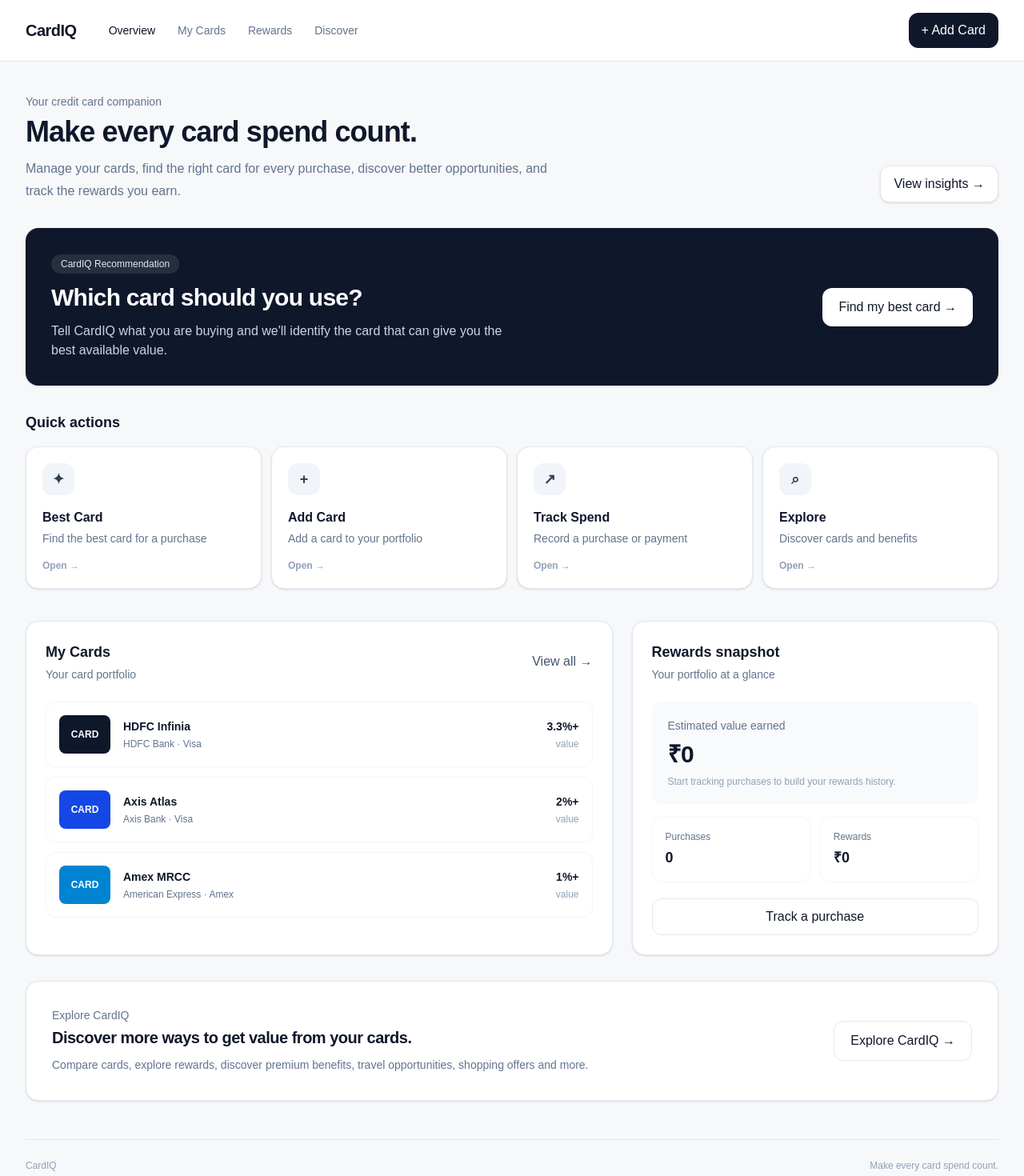
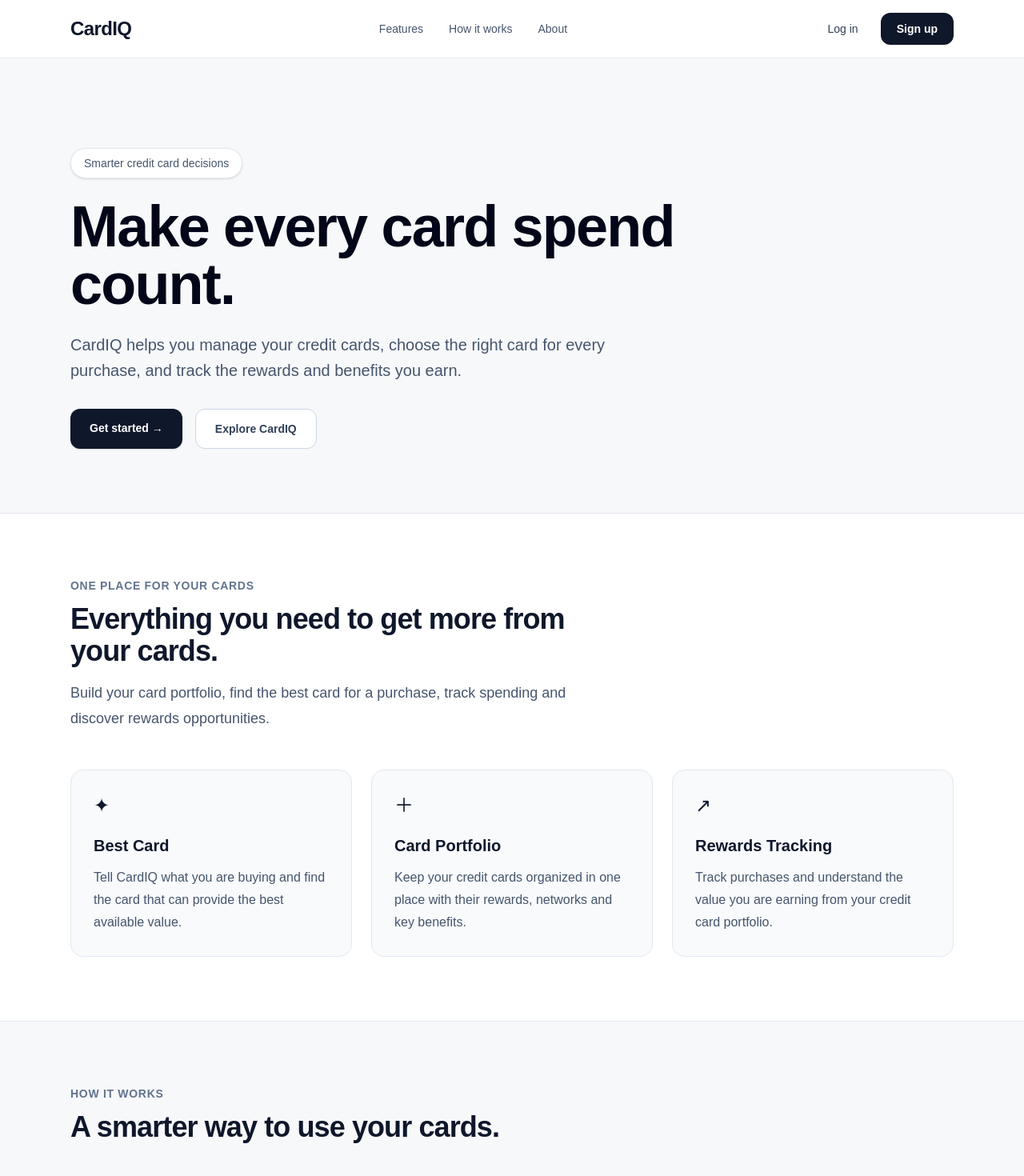
Before and after one commit to AnujPandey27/CardIQ, a Next.js app: page / in a window 1280 px wide. Shown: the top 1470 px of the page at 80% size. Built offline with nearby package versions, Linux system fonts and the light colour scheme.

Commit message:
Create CardIQ public landing page

```diff
--- a/app/page.tsx
+++ b/app/page.tsx
@@ -1,303 +1,225 @@
-"use client";
-
-import { useState } from "react";
-
-type Card = {
-  id: number;
-  name: string;
-  bank: string;
-  network: string;
-  variant: string;
-  reward: string;
-  color: string;
-};
-
-const cards: Card[] = [
-  {
-    id: 1,
-    name: "HDFC Infinia",
-    bank: "HDFC Bank",
-    network: "Visa",
-    variant: "Infinia Metal",
-    reward: "3.3%+",
-    color: "bg-slate-900",
-  },
-  {
-    id: 2,
-    name: "Axis Atlas",
-    bank: "Axis Bank",
-    network: "Visa",
-    variant: "Atlas",
-    reward: "2%+",
-    color: "bg-blue-700",
-  },
-  {
-    id: 3,
-    name: "Amex MRCC",
-    bank: "American Express",
-    network: "Amex",
-    variant: "Membership Rewards",
-    reward: "1%+",
-    color: "bg-sky-600",
-  },
-];
-
-const quickActions = [
-  {
-    title: "Best Card",
-    description: "Find the best card for a purchase",
-    icon: "✦",
-  },
-  {
-    title: "Add Card",
-    description: "Add a card to your portfolio",
-    icon: "+",
-  },
-  {
-    title: "Track Spend",
-    description: "Record a purchase or payment",
-    icon: "↗",
-  },
-  {
-    title: "Explore",
-    description: "Discover cards and benefits",
-    icon: "⌕",
-  },
-];
-
 export default function Home() {
-  const [activeTab, setActiveTab] = useState("Overview");
-
   return (
     <main className="min-h-screen bg-[#f7f8fa] text-slate-900">
       {/* Navigation */}
-      <nav className="sticky top-0 z-20 border-b border-slate-200 bg-white/95 backdrop-blur">
-        <div className="mx-auto flex max-w-7xl items-center justify-between px-5 py-4 lg:px-8">
-          <div className="flex items-center gap-10">
-            <div className="text-xl font-bold tracking-tight">CardIQ</div>
-
-            <div className="hidden items-center gap-7 text-sm font-medium text-slate-500 md:flex">
-              {["Overview", "My Cards", "Rewards", "Discover"].map((tab) => (
-                <button
-                  key={tab}
-                  onClick={() => setActiveTab(tab)}
-                  className={`transition ${
-                    activeTab === tab
-                      ? "text-slate-900"
-                      : "hover:text-slate-900"
-                  }`}
-                >
-                  {tab}
-                </button>
-              ))}
-            </div>
+      <header className="border-b border-slate-200 bg-white">
+        <div className="mx-auto flex max-w-6xl items-center justify-between px-6 py-4">
+          <div className="text-2xl font-bold tracking-tight">
+            CardIQ
           </div>
 
-          <button className="rounded-xl bg-slate-900 px-4 py-2.5 text-sm font-semibold text-white transition hover:bg-slate-800">
-            + Add Card
-          </button>
+          <nav className="hidden items-center gap-8 text-sm font-medium text-slate-600 md:flex">
+            <a href="#features" className="hover:text-slate-900">
+              Features
+            </a>
+            <a href="#how-it-works" className="hover:text-slate-900">
+              How it works
+            </a>
+            <a href="#about" className="hover:text-slate-900">
+              About
+            </a>
+          </nav>
+
+          <div className="flex items-center gap-3">
+            <a
+              href="/login"
+              className="rounded-xl px-4 py-2 text-sm font-medium text-slate-700 hover:bg-slate-100"
+            >
+              Log in
+            </a>
+
+            <a
+              href="/signup"
+              className="rounded-xl bg-slate-900 px-5 py-2.5 text-sm font-semibold text-white hover:bg-slate-800"
+            >
+              Sign up
+            </a>
+          </div>
         </div>
-      </nav>
+      </header>
 
-      {/* Main */}
-      <div className="mx-auto max-w-7xl px-5 py-8 lg:px-8 lg:py-10">
-        {/* Welcome */}
-        <section className="mb-8">
-          <p className="mb-2 text-sm font-medium text-slate-500">
-            Your credit card companion
+      {/* Hero */}
+      <section className="mx-auto max-w-6xl px-6 pb-20 pt-20 md:pt-28">
+        <div className="max-w-3xl">
+          <div className="mb-6 inline-flex rounded-full border border-slate-200 bg-white px-4 py-2 text-sm font-medium text-slate-600 shadow-sm">
+            Smarter credit card decisions
+          </div>
+
+          <h1 className="text-5xl font-bold tracking-tight text-slate-950 md:text-7xl">
+            Make every card spend count.
+          </h1>
+
+          <p className="mt-6 max-w-2xl text-lg leading-8 text-slate-600 md:text-xl">
+            CardIQ helps you manage your credit cards, choose the right card
+            for every purchase, and track the rewards and benefits you earn.
           </p>
 
-          <div className="flex flex-col justify-between gap-5 md:flex-row md:items-end">
-            <div>
-              <h1 className="text-3xl font-bold tracking-tight sm:text-4xl">
-                Make every card spend count.
-              </h1>
+          <div className="mt-8 flex flex-wrap gap-4">
+            <a
+              href="/signup"
+              className="rounded-xl bg-slate-900 px-6 py-3.5 text-sm font-semibold text-white shadow-sm hover:bg-slate-800"
+            >
+              Get started →
+            </a>
 
-              <p className="mt-3 max-w-2xl text-base leading-7 text-slate-500">
-                Manage your cards, find the right card for every purchase,
-                discover better opportunities, and track the rewards you earn.
+            <a
+              href="#features"
+              className="rounded-xl border border-slate-300 bg-white px-6 py-3.5 text-sm font-semibold text-slate-700 hover:bg-slate-50"
+            >
+              Explore CardIQ
+            </a>
+          </div>
+        </div>
+      </section>
+
+      {/* Features */}
+      <section
+        id="features"
+        className="border-y border-slate-200 bg-white"
+      >
+        <div className="mx-auto max-w-6xl px-6 py-20">
+          <div className="max-w-2xl">
+            <p className="text-sm font-semibold uppercase tracking-wider text-slate-500">
+              One place for your cards
+            </p>
+
+            <h2 className="mt-3 text-3xl font-bold tracking-tight md:text-4xl">
+              Everything you need to get more from your cards.
+            </h2>
+
+            <p className="mt-4 text-lg leading-8 text-slate-600">
+              Build your card portfolio, find the best card for a purchase,
+              track spending and discover rewards opportunities.
+            </p>
+          </div>
+
+          <div className="mt-12 grid gap-6 md:grid-cols-3">
+            <div className="rounded-2xl border border-slate-200 bg-slate-50 p-7">
+              <div className="text-2xl">✦</div>
+              <h3 className="mt-5 text-xl font-semibold">
+                Best Card
+              </h3>
+              <p className="mt-3 leading-7 text-slate-600">
+                Tell CardIQ what you are buying and find the card that can
+                provide the best available value.
               </p>
             </div>
 
-            <button className="hidden rounded-xl border border-slate-200 bg-white px-4 py-2.5 text-sm font-semibold shadow-sm transition hover:border-slate-300 hover:bg-slate-50 md:block">
-              View insights →
-            </button>
-          </div>
-        </section>
-
-        {/* Best Card */}
-        <section className="mb-8 overflow-hidden rounded-2xl bg-slate-900 p-6 text-white shadow-sm sm:p-8">
-          <div className="flex flex-col justify-between gap-7 lg:flex-row lg:items-center">
-            <div className="max-w-xl">
-              <div className="mb-3 inline-flex rounded-full bg-white/10 px-3 py-1 text-xs font-medium text-slate-200">
-                CardIQ Recommendation
-              </div>
-
-              <h2 className="text-2xl font-semibold tracking-tight sm:text-3xl">
-                Which card should you use?
-              </h2>
-
-              <p className="mt-3 text-sm leading-6 text-slate-300 sm:text-base">
-                Tell CardIQ what you are buying and we&apos;ll identify the
-                card that can give you the best available value.
+            <div className="rounded-2xl border border-slate-200 bg-slate-50 p-7">
+              <div className="text-2xl">＋</div>
+              <h3 className="mt-5 text-xl font-semibold">
+                Card Portfolio
+              </h3>
+              <p className="mt-3 leading-7 text-slate-600">
+                Keep your credit cards organized in one place with their
+                rewards, networks and key benefits.
               </p>
             </div>
 
-            <button className="shrink-0 rounded-xl bg-white px-5 py-3 text-sm font-semibold text-slate-900 transition hover:bg-slate-100">
-              Find my best card →
-            </button>
+            <div className="rounded-2xl border border-slate-200 bg-slate-50 p-7">
+              <div className="text-2xl">↗</div>
+              <h3 className="mt-5 text-xl font-semibold">
+                Rewards Tracking
+              </h3>
+              <p className="mt-3 leading-7 text-slate-600">
+                Track purchases and understand the value you are earning from
+                your credit card portfolio.
+              </p>
+            </div>
           </div>
-        </section>
+        </div>
+      </section>
 
-        {/* Quick Actions */}
-        <section className="mb-10">
-          <div className="mb-4 flex items-center justify-between">
-            <h2 className="text-lg font-semibold">Quick actions</h2>
+      {/* How it works */}
+      <section id="how-it-works">
+        <div className="mx-auto max-w-6xl px-6 py-20">
+          <div className="max-w-2xl">
+            <p className="text-sm font-semibold uppercase tracking-wider text-slate-500">
+              How it works
+            </p>
+
+            <h2 className="mt-3 text-3xl font-bold tracking-tight md:text-4xl">
+              A smarter way to use your cards.
+            </h2>
           </div>
 
-          <div className="grid gap-3 sm:grid-cols-2 lg:grid-cols-4">
-            {quickActions.map((action) => (
-              <button
-                key={action.title}
-                className="group rounded-2xl border border-slate-200 bg-white p-5 text-left shadow-sm transition hover:-translate-y-0.5 hover:border-slate-300 hover:shadow-md"
-              >
-                <div className="mb-4 flex h-10 w-10 items-center justify-center rounded-xl bg-slate-100 text-lg font-semibold text-slate-700">
-                  {action.icon}
-                </div>
-
-                <h3 className="font-semibold">{action.title}</h3>
-
-                <p className="mt-1 text-sm leading-5 text-slate-500">
-                  {action.description}
-                </p>
-
-                <span className="mt-4 block text-xs font-semibold text-slate-400 transition group-hover:text-slate-700">
-                  Open →
-                </span>
-              </button>
-            ))}
-          </div>
-        </section>
-
-        {/* Portfolio + Rewards */}
-        <section className="grid gap-6 lg:grid-cols-[1.6fr_1fr]">
-          {/* My Cards */}
-          <div className="rounded-2xl border border-slate-200 bg-white p-6 shadow-sm">
-            <div className="mb-6 flex items-center justify-between">
-              <div>
-                <h2 className="text-lg font-semibold">My Cards</h2>
-                <p className="mt-1 text-sm text-slate-500">
-                  Your card portfolio
-                </p>
+          <div className="mt-12 grid gap-8 md:grid-cols-3">
+            <div>
+              <div className="text-sm font-semibold text-slate-500">
+                01
               </div>
-
-              <button className="text-sm font-semibold text-slate-600 hover:text-slate-900">
-                View all →
-              </button>
-            </div>
-
-            <div className="space-y-3">
-              {cards.map((card) => (
-                <div
-                  key={card.id}
-                  className="flex items-center gap-4 rounded-xl border border-slate-100 p-4 transition hover:border-slate-200 hover:bg-slate-50"
-                >
-                  <div
-                    className={`flex h-12 w-16 shrink-0 items-center justify-center rounded-lg ${card.color} text-xs font-bold text-white`}
-                  >
-                    CARD
-                  </div>
-
-                  <div className="min-w-0 flex-1">
-                    <h3 className="truncate text-sm font-semibold">
-                      {card.name}
-                    </h3>
-
-                    <p className="mt-1 truncate text-xs text-slate-500">
-                      {card.bank} · {card.network}
-                    </p>
-                  </div>
-
-                  <div className="text-right">
-                    <p className="text-sm font-semibold">{card.reward}</p>
-                    <p className="mt-1 text-xs text-slate-400">value</p>
-                  </div>
-                </div>
-              ))}
-            </div>
-          </div>
-
-          {/* Rewards */}
-          <div className="rounded-2xl border border-slate-200 bg-white p-6 shadow-sm">
-            <div className="mb-6">
-              <h2 className="text-lg font-semibold">Rewards snapshot</h2>
-              <p className="mt-1 text-sm text-slate-500">
-                Your portfolio at a glance
+              <h3 className="mt-3 text-xl font-semibold">
+                Add your cards
+              </h3>
+              <p className="mt-3 leading-7 text-slate-600">
+                Build your personal credit card portfolio.
               </p>
             </div>
 
-            <div className="rounded-xl bg-slate-50 p-5">
-              <p className="text-sm text-slate-500">Estimated value earned</p>
-
-              <p className="mt-2 text-3xl font-bold tracking-tight">
-                ₹0
-              </p>
-
-              <p className="mt-2 text-xs text-slate-400">
-                Start tracking purchases to build your rewards history.
+            <div>
+              <div className="text-sm font-semibold text-slate-500">
+                02
+              </div>
+              <h3 className="mt-3 text-xl font-semibold">
+                Tell CardIQ what you need
+              </h3>
+              <p className="mt-3 leading-7 text-slate-600">
+                Enter a purchase or explore your available card benefits.
               </p>
             </div>
 
-            <div className="mt-4 grid grid-cols-2 gap-3">
-              <div className="rounded-xl border border-slate-100 p-4">
-                <p className="text-xs text-slate-500">Purchases</p>
-                <p className="mt-1 text-lg font-semibold">0</p>
+            <div>
+              <div className="text-sm font-semibold text-slate-500">
+                03
               </div>
+              <h3 className="mt-3 text-xl font-semibold">
+                Make better decisions
+              </h3>
+              <p className="mt-3 leading-7 text-slate-600">
+                Choose the card that offers the best available value.
+              </p>
+            </div>
+          </div>
+        </div>
+      </section>
 
-              <div className="rounded-xl border border-slate-100 p-4">
-                <p className="text-xs text-slate-500">Rewards</p>
-                <p className="mt-1 text-lg font-semibold">₹0</p>
-              </div>
-            </div>
-
-            <button className="mt-5 w-full rounded-xl border border-slate-200 py-2.5 text-sm font-semibold transition hover:bg-slate-50">
-              Track a purchase
-            </button>
-          </div>
-        </section>
-
-        {/* Discover */}
-        <section className="mt-8 rounded-2xl border border-slate-200 bg-white p-6 shadow-sm sm:p-8">
-          <div className="flex flex-col justify-between gap-5 md:flex-row md:items-center">
-            <div>
-              <p className="text-sm font-medium text-slate-500">
-                Explore CardIQ
-              </p>
-
-              <h2 className="mt-1 text-xl font-semibold tracking-tight">
-                Discover more ways to get value from your cards.
+      {/* CTA */}
+      <section id="about" className="bg-slate-950 text-white">
+        <div className="mx-auto max-w-6xl px-6 py-20">
+          <div className="flex flex-col justify-between gap-8 md:flex-row md:items-center">
+            <div className="max-w-2xl">
+              <h2 className="text-3xl font-bold tracking-tight md:text-4xl">
+                Ready to make every card spend count?
               </h2>
 
-              <p className="mt-2 max-w-2xl text-sm leading-6 text-slate-500">
-                Compare cards, explore rewards, discover premium benefits,
-                travel opportunities, shopping offers and more.
+              <p className="mt-4 text-lg leading-8 text-slate-300">
+                Create your CardIQ account and start building your smarter
+                credit card portfolio.
               </p>
             </div>
 
-            <button className="shrink-0 rounded-xl border border-slate-200 px-5 py-3 text-sm font-semibold transition hover:bg-slate-50">
-              Explore CardIQ →
-            </button>
+            <a
+              href="/signup"
+              className="inline-flex shrink-0 rounded-xl bg-white px-6 py-3.5 text-sm font-semibold text-slate-950 hover:bg-slate-100"
+            >
+              Create your account →
+            </a>
           </div>
-        </section>
+        </div>
+      </section>
 
-        {/* Footer */}
-        <footer className="mt-12 border-t border-slate-200 pt-6 text-xs text-slate-400">
-          <div className="flex flex-col justify-between gap-2 sm:flex-row">
-            <span>CardIQ</span>
-            <span>Make every card spend count.</span>
+      {/* Footer */}
+      <footer className="bg-white">
+        <div className="mx-auto flex max-w-6xl flex-col gap-3 px-6 py-8 text-sm text-slate-500 md:flex-row md:items-center md:justify-between">
+          <div className="font-semibold text-slate-900">
+            CardIQ
           </div>
-        </footer>
-      </div>
+
+          <div>
+            Make every card spend count.
+          </div>
+        </div>
+      </footer>
     </main>
   );
 }
```
